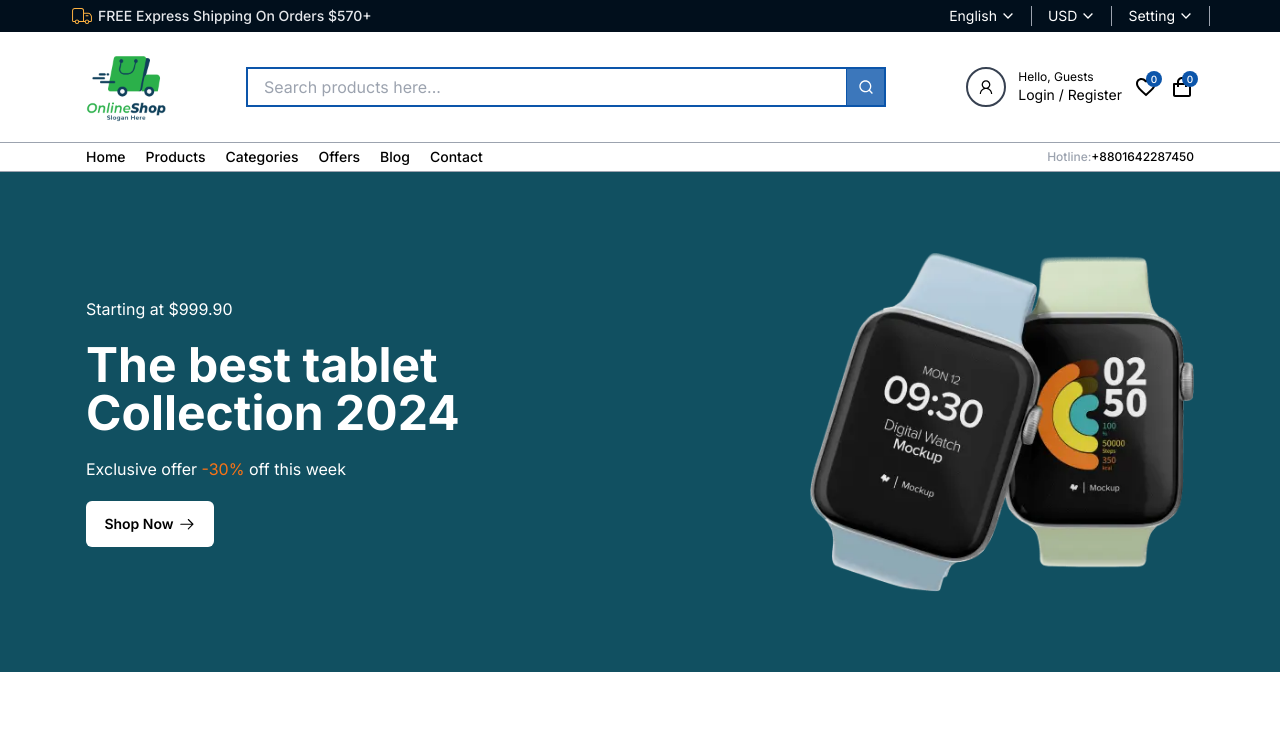
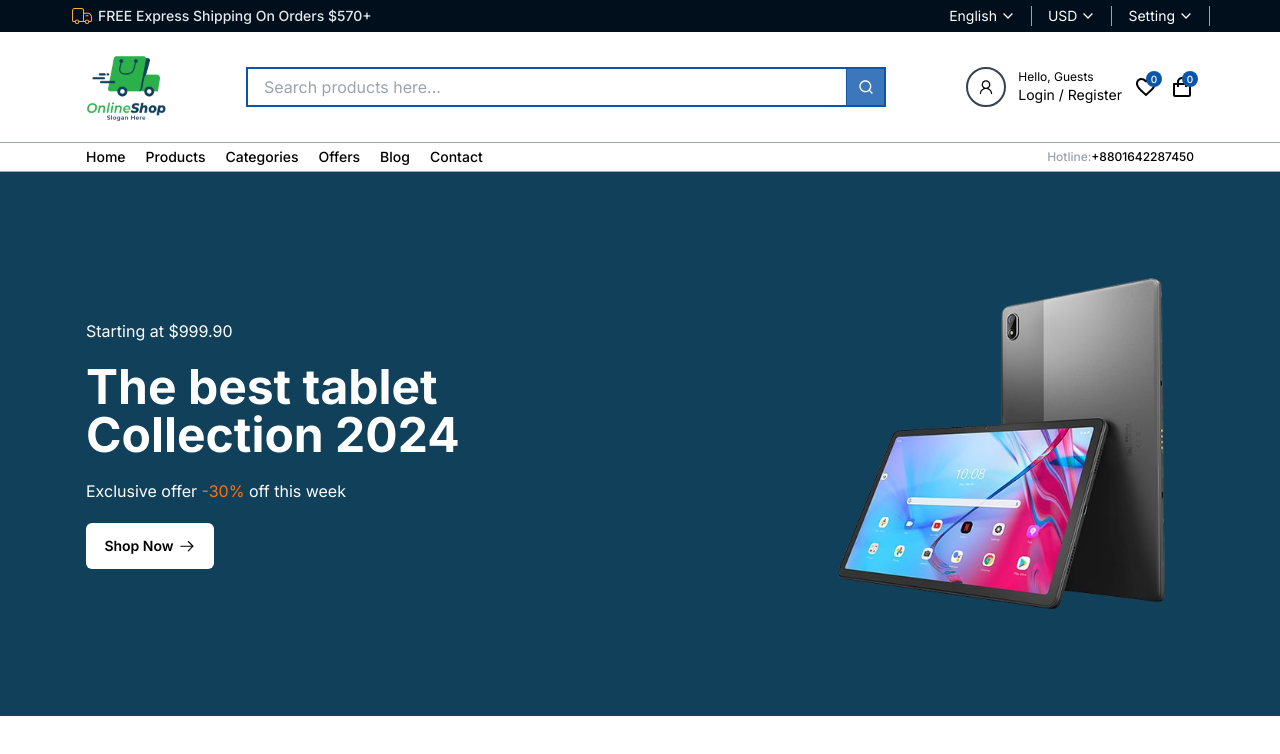
Before and after one commit to Mehebul02/Online-Shop, a Next.js app: page / in a window 1280 px wide. Shown: the top 754 px of the page. Built offline with nearby package versions, Linux system fonts and the light colour scheme.

Commit message:
banner image chamge

```diff
--- a/src/assets/index.js
+++ b/src/assets/index.js
@@ -1,6 +1,7 @@
 import logo from "../assets/e-commerce-logo.webp";
 import banner from '../assets/bannerImageOne.webp'
+import tabletPhone from '../assets/tablet.png'
 
 
 
-export {logo,banner}
+export {logo,banner,tabletPhone}
--- a/src/components/Banner.tsx
+++ b/src/components/Banner.tsx
@@ -1,4 +1,4 @@
-import { banner } from "@/assets";
+import { banner, tabletPhone } from "@/assets";
 import { banners } from "@/constants";
 import Container from "@/shared/Container";
 import Image from "next/image";
@@ -7,7 +7,7 @@ import { GoArrowRight } from "react-icons/go";
 const Banner = () => {
 
   return (
-    <div className="bg-[#115061] py-20 text-themeWhite mb-20">
+    <div className="bg-[#11405A] py-20 text-themeWhite mb-20">
       <Container className="flex flex-col-reverse lg:flex-row justify-between items-center gap-6">
         {/* text  */}
         <div className="flex flex-col gap-5 text-center lg:text-start">
@@ -23,7 +23,7 @@ const Banner = () => {
         </div>
         {/* image  */}
         <div>
-          <Image src={banner} alt="banner" className="w-52 lg:w-96"/>
+          <Image src={tabletPhone} alt="banner" className="w-52 lg:w-96"/>
         </div>
       </Container>
     </div>
```
Also changed, not shown: src/assets/tablet.png (added).
